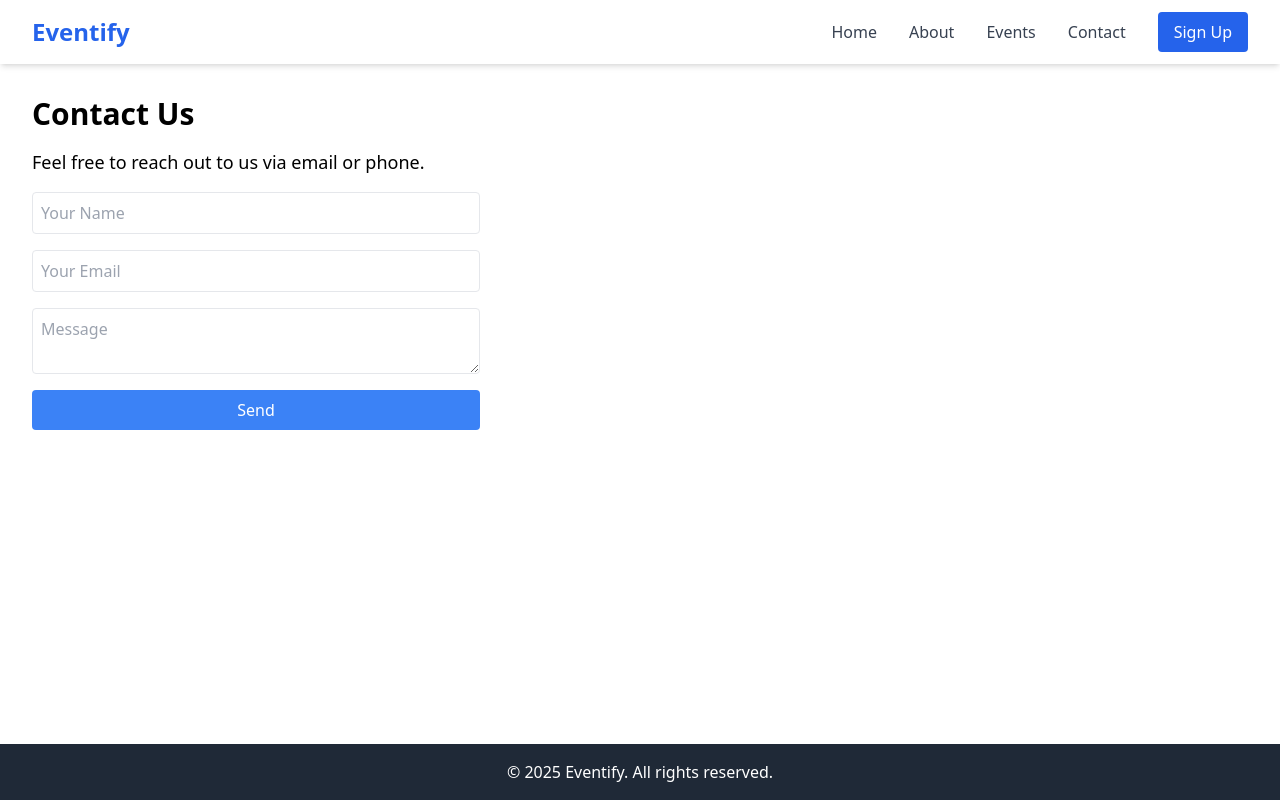
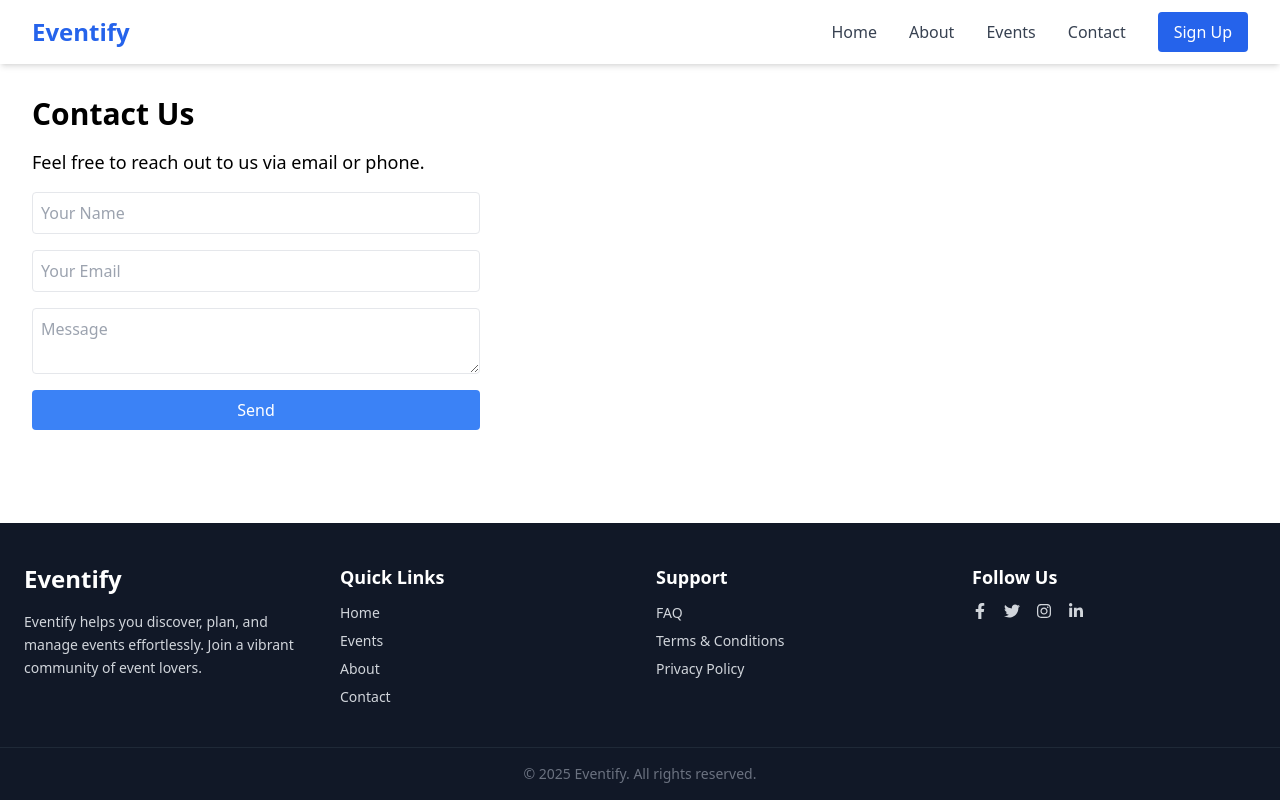
Before and after one commit to dinksira/Eventify-web-application, a React (Vite) app: page /contact in a window 1280 px wide. Built offline with nearby package versions, Linux system fonts and the light colour scheme.

Commit message:
Update Footer styling and layout

```diff
--- a/src/components/common/Footer.jsx
+++ b/src/components/common/Footer.jsx
@@ -1,10 +1,58 @@
 // src/components/common/Footer.jsx
 import React from "react";
+import { FaFacebookF, FaTwitter, FaInstagram, FaLinkedinIn } from "react-icons/fa";
 
 const Footer = () => {
   return (
-    <footer className="bg-gray-800 text-white p-4 text-center">
-      <p>&copy; 2025 Eventify. All rights reserved.</p>
+    <footer className="bg-gray-900 text-gray-300">
+      {/* Top Section */}
+      <div className="max-w-7xl mx-auto px-6 py-10 grid grid-cols-1 md:grid-cols-4 gap-8">
+        {/* Brand */}
+        <div>
+          <h2 className="text-2xl font-bold text-white mb-4">Eventify</h2>
+          <p className="text-sm leading-relaxed">
+            Eventify helps you discover, plan, and manage events effortlessly.
+            Join a vibrant community of event lovers.
+          </p>
+        </div>
+
+        {/* Links */}
+        <div>
+          <h3 className="text-lg font-semibold text-white mb-3">Quick Links</h3>
+          <ul className="space-y-2 text-sm">
+            <li><a href="/" className="hover:text-white transition">Home</a></li>
+            <li><a href="/events" className="hover:text-white transition">Events</a></li>
+            <li><a href="/about" className="hover:text-white transition">About</a></li>
+            <li><a href="/contact" className="hover:text-white transition">Contact</a></li>
+          </ul>
+        </div>
+
+        {/* Support */}
+        <div>
+          <h3 className="text-lg font-semibold text-white mb-3">Support</h3>
+          <ul className="space-y-2 text-sm">
+            <li><a href="/faq" className="hover:text-white transition">FAQ</a></li>
+            <li><a href="/terms" className="hover:text-white transition">Terms & Conditions</a></li>
+            <li><a href="/privacy" className="hover:text-white transition">Privacy Policy</a></li>
+          </ul>
+        </div>
+
+        {/* Social Media */}
+        <div>
+          <h3 className="text-lg font-semibold text-white mb-3">Follow Us</h3>
+          <div className="flex space-x-4">
+            <a href="#" className="hover:text-white transition"><FaFacebookF /></a>
+            <a href="#" className="hover:text-white transition"><FaTwitter /></a>
+            <a href="#" className="hover:text-white transition"><FaInstagram /></a>
+            <a href="#" className="hover:text-white transition"><FaLinkedinIn /></a>
+          </div>
+        </div>
+      </div>
+
+      {/* Bottom Section */}
+      <div className="border-t border-gray-800 py-4 text-center text-sm text-gray-500">
+        <p>&copy; {new Date().getFullYear()} Eventify. All rights reserved.</p>
+      </div>
     </footer>
   );
 };
```
